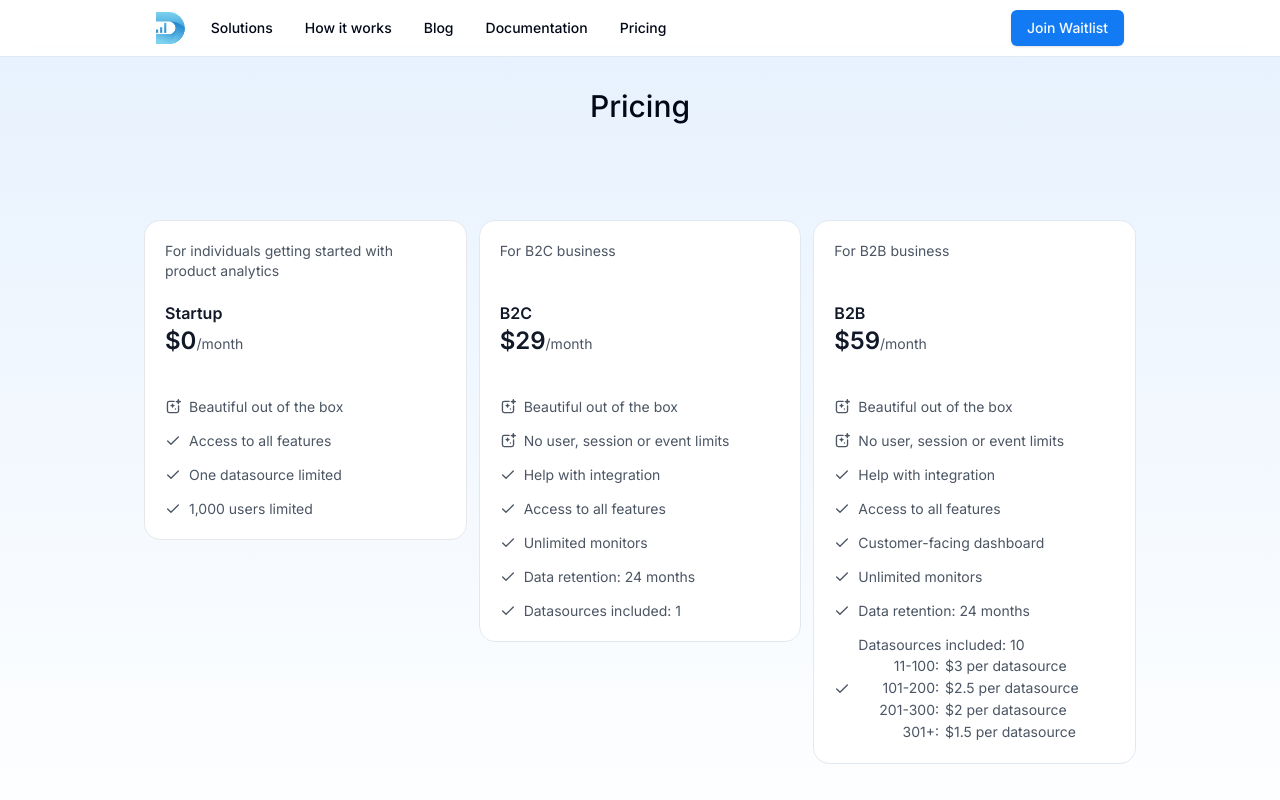
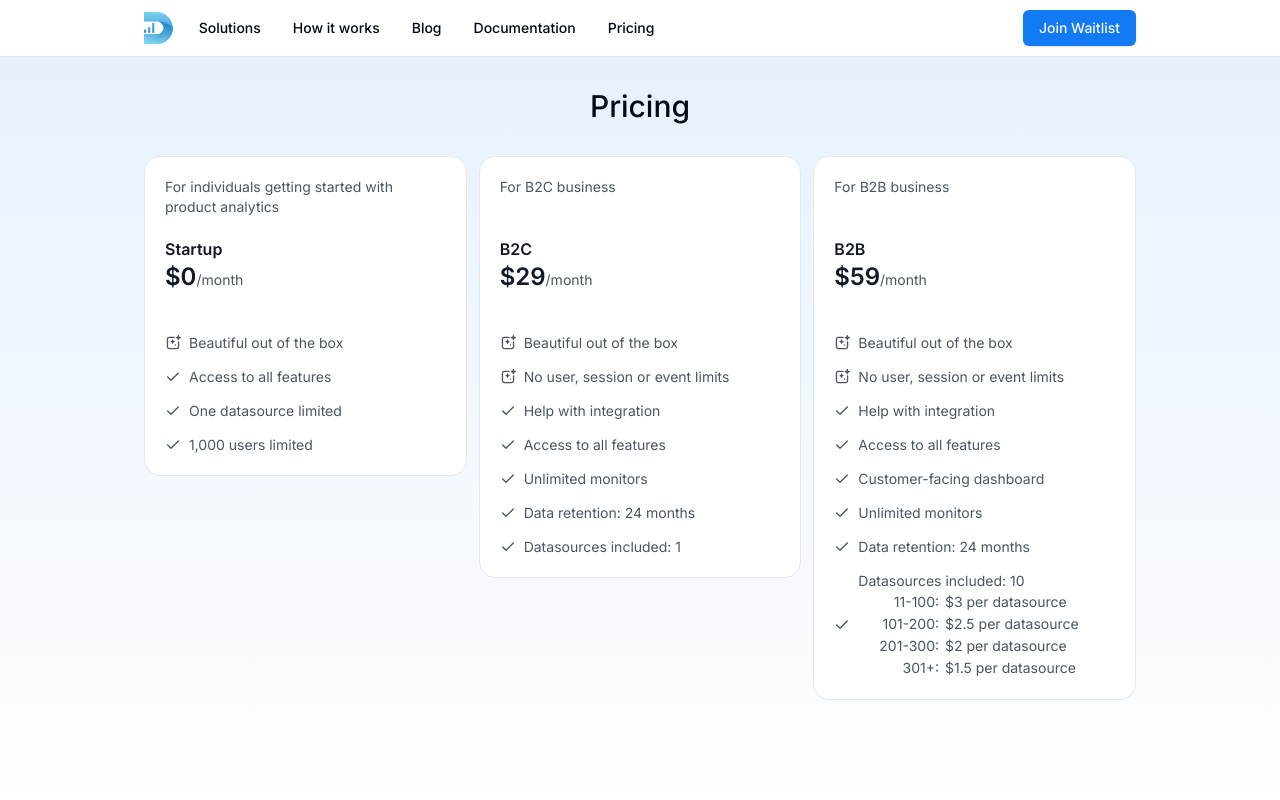
Before and after one commit to artemmuntianu/datopus.landing, a Next.js app: page /pricing in a window 1280 px wide. Shown: the top 800 px of the page. Built offline with nearby package versions, Linux system fonts and the light colour scheme.

Commit message:
feat: better responsiveness

```diff
--- a/src/app/pricing/page.tsx
+++ b/src/app/pricing/page.tsx
@@ -11,7 +11,7 @@ export default function PricingPage() {
                     Pricing
                 </h1>
             </BlurFade>
-            <div className="mx-auto mt-16 px-4 grid max-w-screen-lg grid-cols-1 gap-3 grid-cols-3">
+            <div className="max-[950px]:grid-cols-1 mx-auto px-4 mb-4 grid max-w-screen-lg gap-3 grid-cols-3">
                 <BlurFade delay={BLUR_FADE_DELAY + 2 * 0.05}>
                     <section className="relative flex h-fit flex-col gap-5 rounded-2xl border p-5 bg-white border-gray-200 dark:border-gray-800">
                         <div className="flex flex-col gap-5">
--- a/src/components/header.tsx
+++ b/src/components/header.tsx
@@ -5,7 +5,7 @@ import Link from "next/link";
 export function Header() {
     return (
         <header className="fixed left-0 top-0 z-50 w-full border-b backdrop-blur-[12px]">
-            <div className="flex min-h-[3.5rem] max-w-[1000px] mx-auto px-4 items-center justify-between">
+            <div className="flex min-h-[3.5rem] max-w-screen-lg mx-auto px-4 items-center justify-between">
                 <Link href="/" className="inline-flex mr-[10px]">
                     <Image src="/logo.svg" alt="Datopus" width={0} height={0}  style={{ 'width': 'auto', 'height': '2rem' }} />
                 </Link>
```
Also changed, not shown: public/features_flow.png, public/features_flow_1396.png (added).
